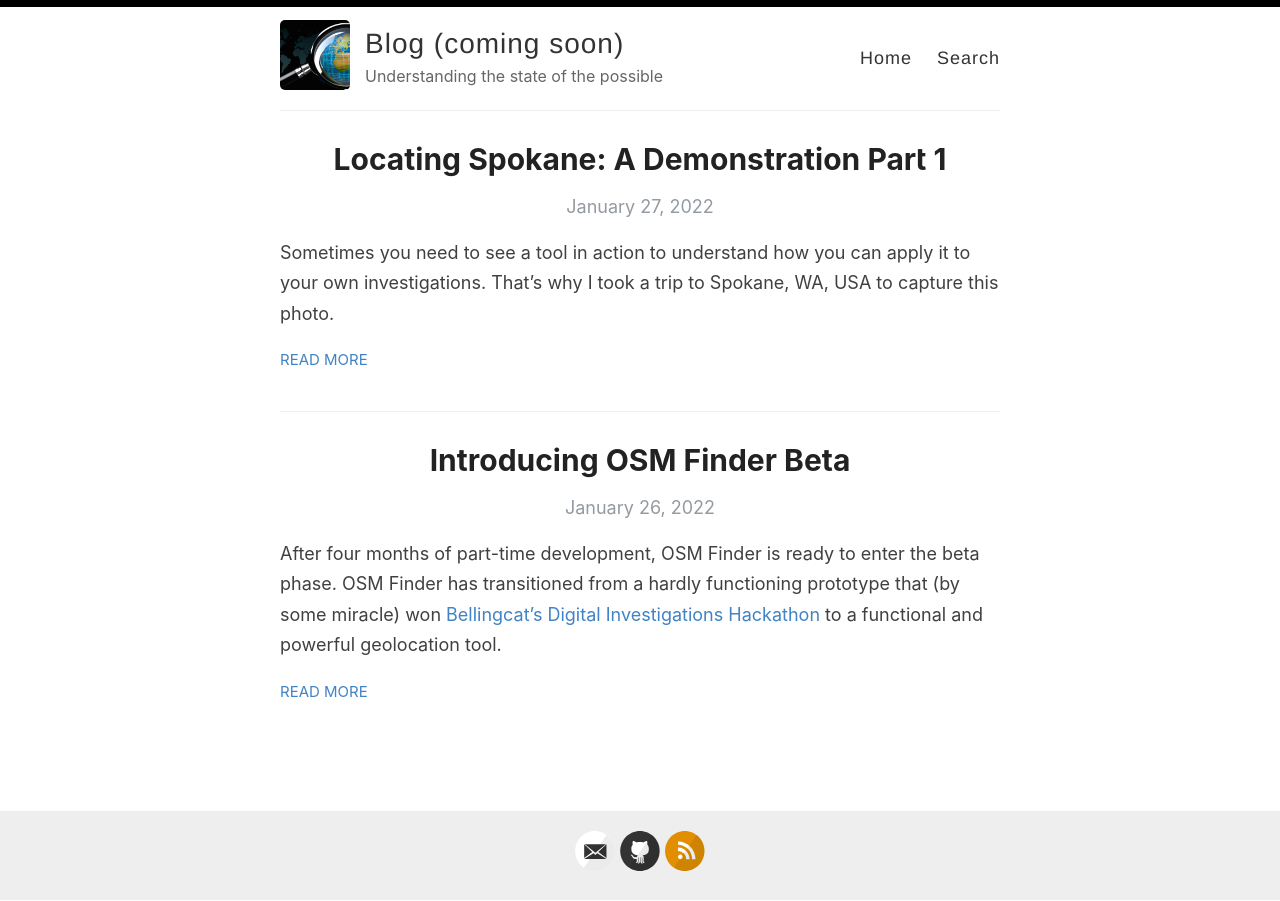
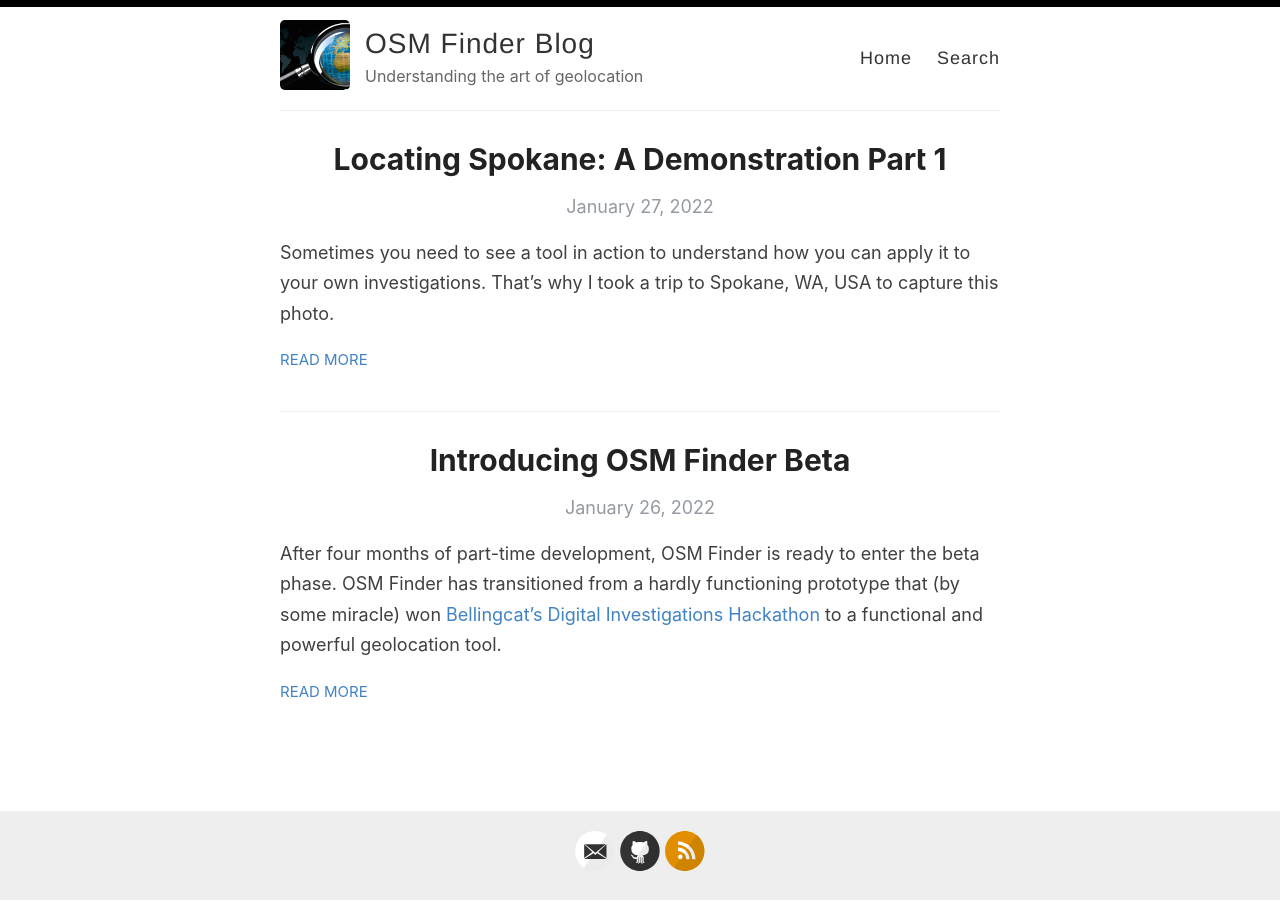
Before and after one commit to Xetnus/blog, a Jekyll site: the page built from index.html, in a window 1280 px wide. Built offline with Jekyll 4.4.1, drawn with Linux system fonts in a browser that asks for light colours; the list of posts is cut into pages by our own code.

Commit message:
Update _config.yml

```diff
--- a/_config.yml
+++ b/_config.yml
@@ -3,13 +3,13 @@
 #
 
 # Name of your site (displayed in the header)
-name: Blog (coming soon)
+name: OSM Finder Blog
 
 # Name of the author
 author: Grant
 
 # Short bio or description (displayed in the header)
-description: Understanding the state of the possible
+description: Understanding the art of geolocation
 
 # URL of your avatar or profile pic (you could use your GitHub profile pic)
 avatar: /images/avatar.jpg
@@ -41,7 +41,7 @@ footer-links:
 disqus:
 
 # Enter your Google Analytics web tracking code (e.g. UA-2110908-2) to activate tracking
-#google_analytics:
+google_analytics:
 
 # For newer "GA4" analytics, use the following instead of the "UA" entry above
 google_analytics_ga4: G-X2ZRBF9FZ0
```
